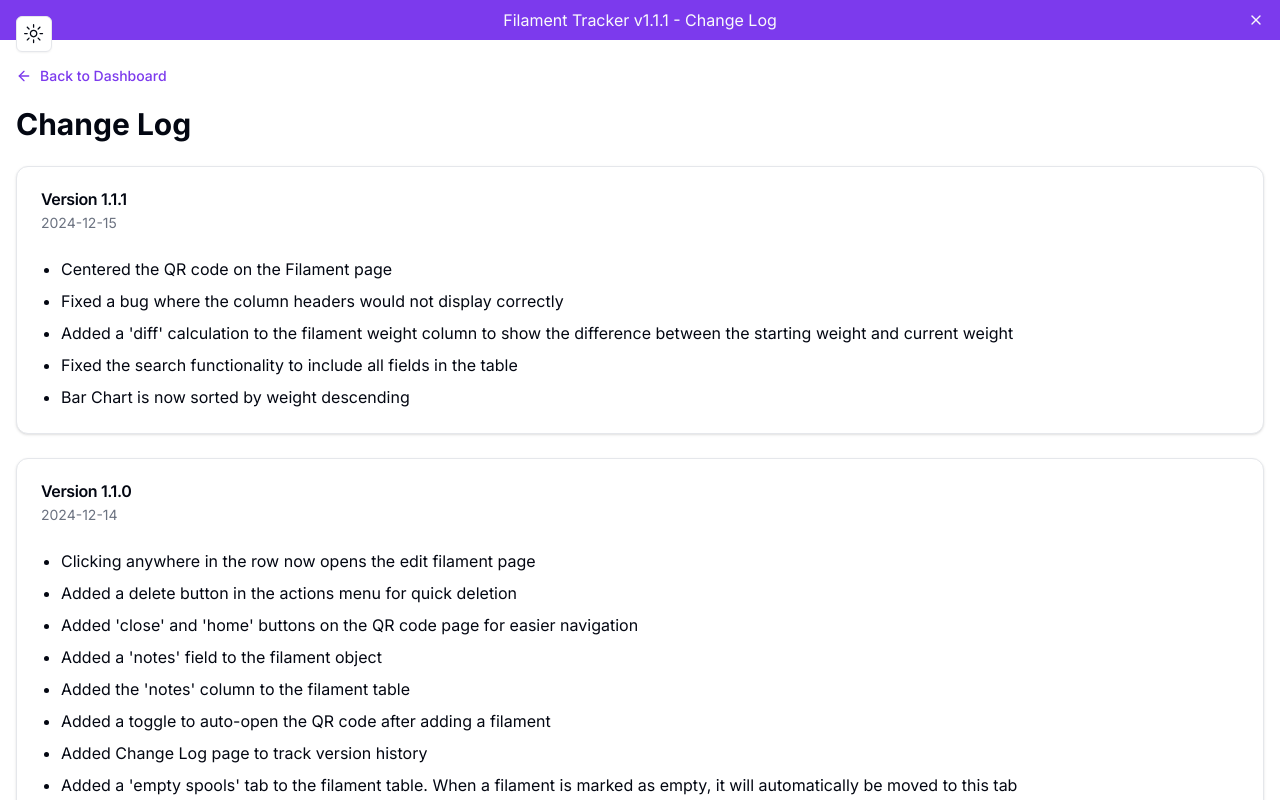
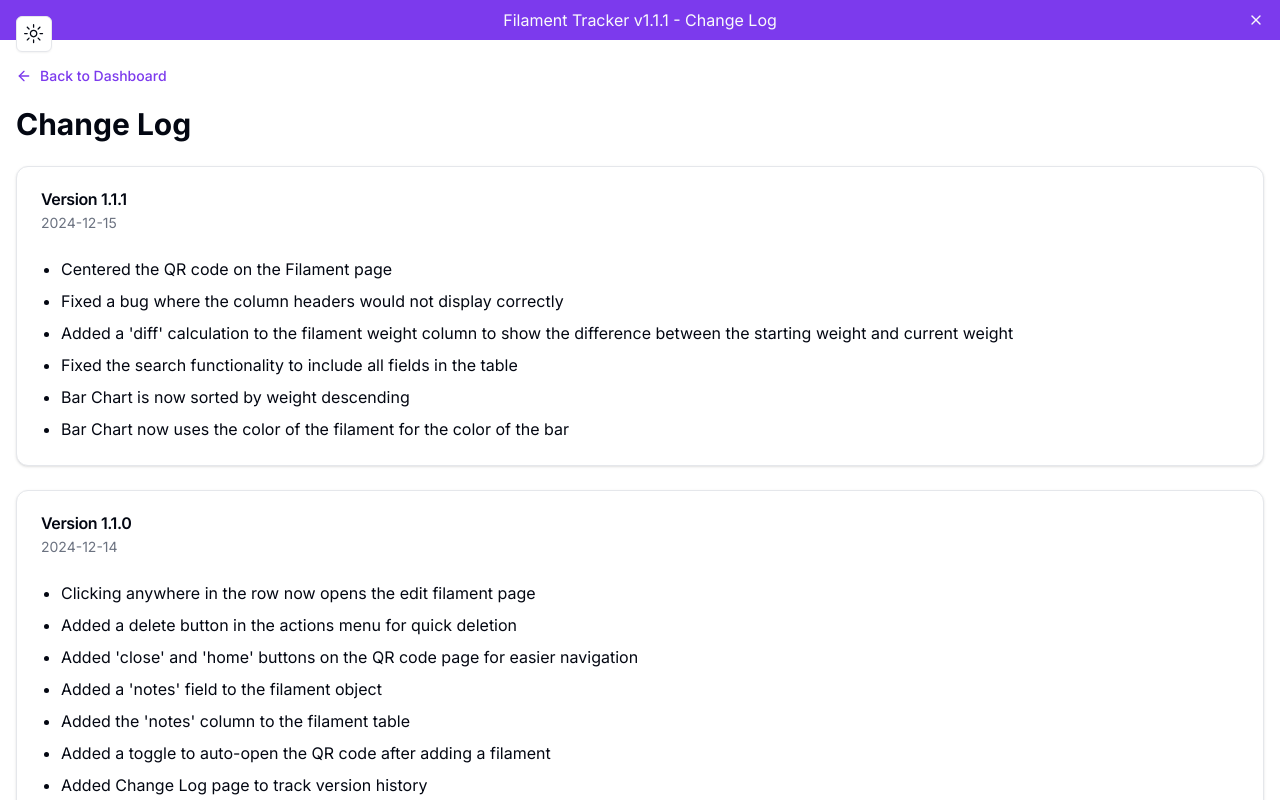
Before and after one commit to cdeck95/filament-tracking, a Next.js app: page /change-log in a window 1280 px wide. Shown: the top 800 px of the page. Built offline with nearby package versions, Linux system fonts and the light colour scheme.

Commit message:
change log update

```diff
--- a/app/change-log/page.tsx
+++ b/app/change-log/page.tsx
@@ -76,6 +76,7 @@ const updates: ChangeLogEntry[] = [
       "Added a 'diff' calculation to the filament weight column to show the difference between the starting weight and current weight",
       "Fixed the search functionality to include all fields in the table",
       "Bar Chart is now sorted by weight descending",
+      "Bar Chart now uses the color of the filament for the color of the bar",
     ],
   },
 ];
```
